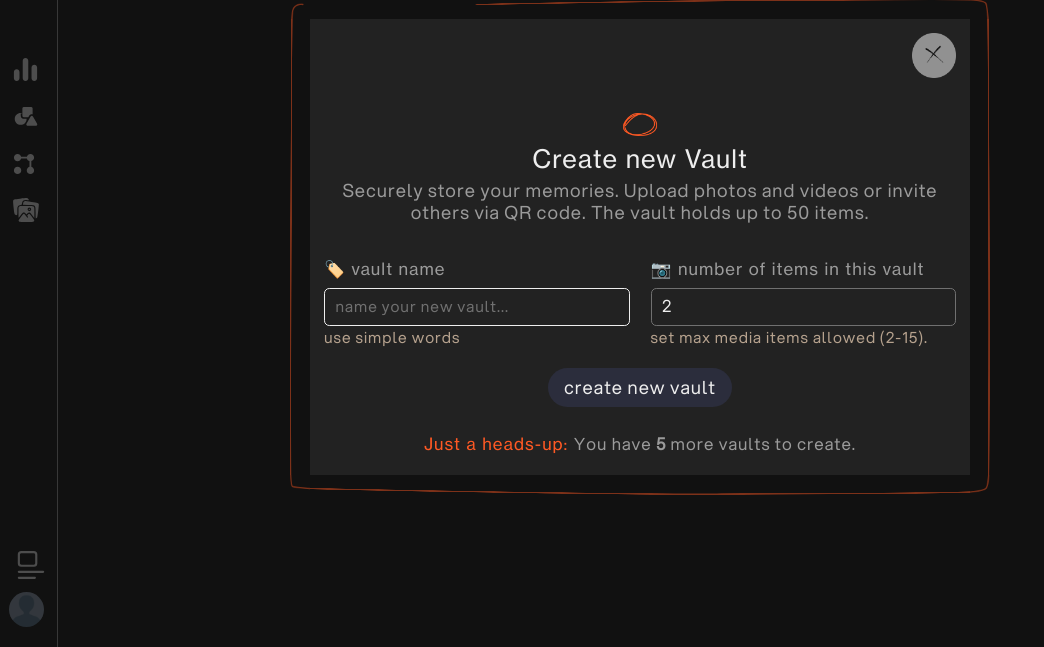
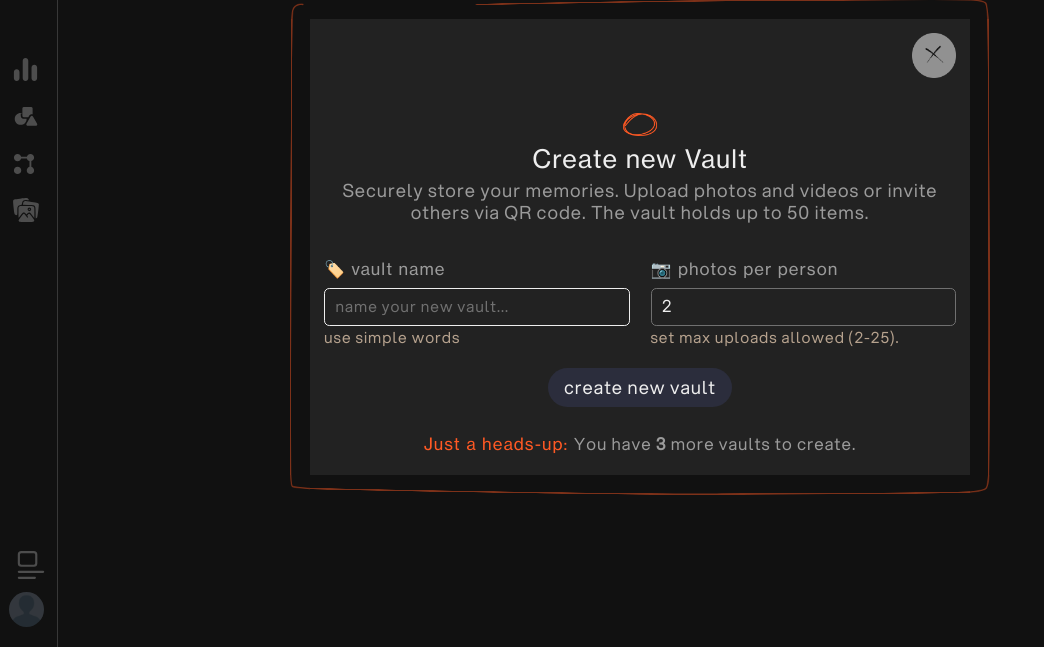
Before and after one commit to DavidDanso/memento_vault, a Django app: page /vaults/ in a window 1280 px wide, after a click on "create new vault". Shown: the part 153-800 px from the top of the page, without its empty margins (0-1044 px from the left). Run offline with Django 5.2, Linux system fonts and the light colour scheme; the visitor is signed in with stand-in values (Sample User, id 1); data comes from the database, SQL or seed files in the repository; data that the repository does not hold is empty; some libraries are stand-ins or nearby versions.

Commit message:
feat: update create vault modal labels for clarity and improve vault view caching logic

```diff
--- a/vaults/templates/vaults/create_vault-modal.html
+++ b/vaults/templates/vaults/create_vault-modal.html
@@ -26,9 +26,9 @@
               <!-- end col -->
 
               <div class="col-md-6">
-                <label for="exampleFormControlInput1" class="form-label">📷 number of items in this vault</label>
+                <label for="exampleFormControlInput1" class="form-label">📷 photos per person</label>
                 <div class="input-group d-flex justify-content-center">{{form.max_media_items}}</div>
-                <small>set max media items allowed (2-15).</small>
+                <small>set max uploads allowed (2-25).</small>
               </div>
               <!-- end col -->
             </div>
--- a/vaults/views.py
+++ b/vaults/views.py
@@ -97,44 +97,42 @@ def dashboard_view(request):
 
 @login_required(login_url='login')
 def vault_view(request):
-    # Get profile for the logged-in user
-    profile = request.user.profile if hasattr(request.user, 'profile') else get_object_or_404(Profile, user=request.user)
+    profile = get_object_or_404(Profile, user=request.user)
 
-    # Cache key for user vaults data
     cache_key = f"user_vaults_{profile.id}"
-    cache_data = cache.get(cache_key)
+    cached_data = cache.get(cache_key)
 
-    if not cache_data:
-        # Get all vaults with media count in a single query to avoid N+1 problem
-        vaults = Vault.objects.filter(owner=profile).prefetch_related(
-            Prefetch('media_files', queryset=VaultMedia.objects.only('id', 'vault_id'))
+    if cached_data is None:
+        vaults_qs = Vault.objects.filter(
+            owner=profile
         ).annotate(
             media_count=Count('media_files')
         ).order_by('-updated_at')
 
-        # Prepare data for template
-        vaults_with_media_count = []
-        for vault in vaults:
+        # Prepare data for template directly from the annotated queryset
+        vaults_data = []
+        for vault in vaults_qs:
             allowed_uploads = vault.max_media_items
             uploads_left = allowed_uploads - vault.media_count
-            vaults_with_media_count.append({
+            vaults_data.append({
                 'vault': vault,
                 'media_count': vault.media_count,
                 'allowed_uploads': allowed_uploads,
-                'uploads_left': uploads_left
+                'uploads_left': uploads_left,
             })
 
-        vault_count = len(vaults)
-        vaults_to_created = 5 - vault_count
+        vault_count = len(vaults_data) # Get count after processing
+        vaults_to_create = max(0, 3 - vault_count) # Ensure non-negative
 
-        # Store in cache
-        cache_data = {
-            'vaults_with_media_count': vaults_with_media_count,
+        # Data to cache
+        cached_data = {
+            'vaults_with_media_count': vaults_data,
             'vault_count': vault_count,
-            'vaults_to_created': vaults_to_created
+            'vaults_to_created': vaults_to_create,
         }
-        cache.set(cache_key, cache_data, CACHE_TTL)
+        cache.set(cache_key, cached_data, CACHE_TTL)
 
+    # Form handling remains the same
     form = VaultCreationForm()
     if request.method == 'POST':
         form = VaultCreationForm(request.POST)
@@ -142,16 +140,14 @@ def vault_view(request):
             vault = form.save(commit=False)
             vault.owner = profile
             vault.save()
-            # Clear cache when data changes
-            cache.delete(cache_key)
-            return redirect('vault-details', pk=vault.pk, title=vault.title)
+            cache.delete(cache_key) # Invalidate cache on change
+            # Consider passing slug instead of title if title can change or has special chars
+            return redirect('vault-details', pk=vault.pk, title=vault.title) # Ensure 'vault-details' URL is defined
 
-    # Current date for template
-    current_date = timezone.now()
-
-    context = cache_data.copy()
+    # Prepare context for rendering
+    context = cached_data.copy() # Use the cached or freshly generated data
     context['form'] = form
-    context['now'] = current_date
+    context['now'] = timezone.now()
 
     return render(request, 'vaults/vaults.html', context)
 
```
